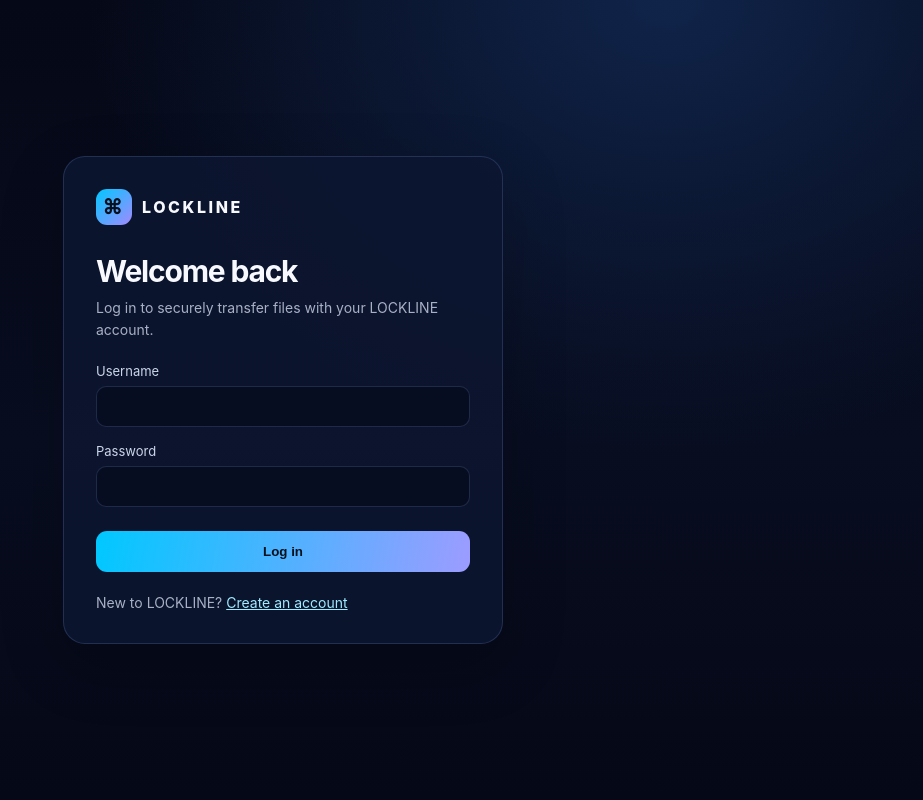
After one commit to yashwanthbantupalli525-beep/lockline, a Flask app: page /login in a window 1280 px wide. The commit adds this page. Shown: the whole page, without its empty margins (357-1280 px from the left). Run offline with Flask 3, Linux system fonts and the light colour scheme; some libraries are stand-ins or nearby versions.

Commit message:
Add LOCKLINE user authentication
Co-authored-by: Copilot <223556219+Copilot@users.noreply.github.com>

```diff
--- a/app.py
+++ b/app.py
@@ -1,23 +1,86 @@
+import json
 import os
-import json
+import re
+import sqlite3
 import uuid
+from contextlib import contextmanager
 from datetime import datetime, timezone
+from functools import wraps
+from io import BytesIO
 from pathlib import Path
 
-from flask import Flask, render_template, request, redirect, url_for, flash, send_file
+from cryptography.exceptions import InvalidTag
 from cryptography.hazmat.primitives.ciphers.aead import AESGCM
+from flask import (
+    Flask,
+    abort,
+    flash,
+    g,
+    redirect,
+    render_template,
+    request,
+    send_file,
+    session,
+    url_for,
+)
+from flask_wtf.csrf import CSRFProtect
+from werkzeug.security import check_password_hash, generate_password_hash
 from werkzeug.utils import secure_filename
 
 BASE_DIR = Path(__file__).resolve().parent
-STORAGE_DIR = BASE_DIR / "storage"
-KEY_FILE = BASE_DIR / ".lockline_demo_key"
+DATA_DIR = Path(os.environ.get("LOCKLINE_DATA_DIR", BASE_DIR)).resolve()
+STORAGE_DIR = DATA_DIR / "storage"
+KEY_FILE = DATA_DIR / ".lockline_demo_key"
 INDEX_FILE = STORAGE_DIR / "index.json"
-STORAGE_DIR.mkdir(exist_ok=True)
+STORAGE_DIR.mkdir(parents=True, exist_ok=True)
+
+session_secret = os.environ.get("LOCKLINE_FLASK_SECRET")
+if not session_secret or len(session_secret) < 32:
+    raise RuntimeError(
+        "Set LOCKLINE_FLASK_SECRET to a random secret of at least 32 characters."
+    )
 
 app = Flask(__name__)
-app.secret_key = os.environ.get("LOCKLINE_FLASK_SECRET", "change-this-demo-secret")
+app.config.update(
+    SECRET_KEY=session_secret,
+    DATABASE=os.environ.get("LOCKLINE_DATABASE_PATH", str(DATA_DIR / "lockline.sqlite3")),
+    MAX_CONTENT_LENGTH=50 * 1024 * 1024,
+    SESSION_COOKIE_HTTPONLY=True,
+    SESSION_COOKIE_SAMESITE="Lax",
+    SESSION_COOKIE_SECURE=os.environ.get("LOCKLINE_COOKIE_SECURE", "true").lower()
+    == "true",
+)
 MAX_FILE_MB = 50
-app.config["MAX_CONTENT_LENGTH"] = MAX_FILE_MB * 1024 * 1024
+csrf = CSRFProtect(app)
+
+
+@contextmanager
+def get_db_connection():
+    connection = sqlite3.connect(app.config["DATABASE"])
+    connection.row_factory = sqlite3.Row
+    try:
+        with connection:
+            yield connection
+    finally:
+        connection.close()
+
+
+def init_db():
+    database_path = Path(app.config["DATABASE"])
+    database_path.parent.mkdir(parents=True, exist_ok=True)
+    with get_db_connection() as connection:
+        connection.execute(
+            """
+            CREATE TABLE IF NOT EXISTS users (
+                id INTEGER PRIMARY KEY AUTOINCREMENT,
+                username TEXT NOT NULL,
+                username_key TEXT NOT NULL UNIQUE,
+                password_hash TEXT NOT NULL,
+                created_at TEXT NOT NULL
+            )
+            """
+        )
+
 
 def get_demo_key():
     """Create/reuse a local 256-bit AES key for this demonstration."""
@@ -34,6 +97,7 @@ def get_demo_key():
         pass
     return key
 
+
 def read_index():
     if not INDEX_FILE.exists():
         return []
@@ -42,32 +106,163 @@ def read_index():
     except (json.JSONDecodeError, OSError):
         return []
 
+
 def write_index(items):
     INDEX_FILE.write_text(json.dumps(items, indent=2), encoding="utf-8")
+
+
+def login_required(view):
+    @wraps(view)
+    def wrapped(*args, **kwargs):
+        user_id = session.get("user_id")
+        if not isinstance(user_id, int):
+            return redirect(url_for("login"))
+
+        with get_db_connection() as connection:
+            user = connection.execute(
+                "SELECT id, username FROM users WHERE id = ?", (user_id,)
+            ).fetchone()
+        if user is None:
+            session.clear()
+            return redirect(url_for("login"))
+
+        g.user = user
+        return view(*args, **kwargs)
+
+    return wrapped
+
+
+@app.after_request
+def prevent_private_response_caching(response):
+    response.headers["Cache-Control"] = "no-store"
+    return response
+
 
 @app.errorhandler(413)
 def too_large(_error):
     flash(f"File is too large. Maximum size is {MAX_FILE_MB} MB.", "error")
     return redirect(url_for("index"))
 
+
 @app.route("/", methods=["GET"])
+@login_required
 def index():
-    items = sorted(read_index(), key=lambda item: item.get("uploaded_at", ""), reverse=True)
-    return render_template("index.html", files=items, max_file_mb=MAX_FILE_MB)
+    user_id = g.user["id"]
+    files = [
+        item
+        for item in read_index()
+        if item.get("owner_id") == user_id or item.get("recipient_id") == user_id
+    ]
+    files.sort(key=lambda item: item.get("uploaded_at", ""), reverse=True)
+    return render_template(
+        "index.html",
+        files=files,
+        max_file_mb=MAX_FILE_MB,
+        username=g.user["username"],
+    )
+
+
+@app.route("/register", methods=["GET", "POST"])
+def register():
+    if session.get("user_id"):
+        return redirect(url_for("index"))
+
+    if request.method == "POST":
+        username = (request.form.get("username") or "").strip()
+        password = request.form.get("password") or ""
+        if not re.fullmatch(r"[A-Za-z0-9_.-]{3,32}", username):
+            flash(
+                "Username must be 3–32 characters using letters, numbers, '.', '_' or '-'.",
+                "error",
+            )
+            return render_template("register.html"), 400
+        if len(password) < 12 or len(password) > 128:
+            flash("Password must be between 12 and 128 characters.", "error")
+            return render_template("register.html"), 400
+
+        username_key = username.lower()
+        password_hash = generate_password_hash(password)
+        try:
+            with get_db_connection() as connection:
+                connection.execute(
+                    """
+                    INSERT INTO users (username, username_key, password_hash, created_at)
+                    VALUES (?, ?, ?, ?)
+                    """,
+                    (
+                        username,
+                        username_key,
+                        password_hash,
+                        datetime.now(timezone.utc).isoformat(timespec="seconds"),
+                    ),
+                )
+        except sqlite3.IntegrityError:
+            flash("That username is already registered.", "error")
+            return render_template("register.html"), 409
+
+        flash("Account created. Log in to start transferring files.", "success")
+        return redirect(url_for("login"))
+
+    return render_template("register.html")
+
+
+@app.route("/login", methods=["GET", "POST"])
+def login():
+    if session.get("user_id"):
+        return redirect(url_for("index"))
+
+    if request.method == "POST":
+        username_key = (request.form.get("username") or "").strip().lower()
+        password = request.form.get("password") or ""
+        with get_db_connection() as connection:
+            user = connection.execute(
+                "SELECT id, username, password_hash FROM users WHERE username_key = ?",
+                (username_key,),
+            ).fetchone()
+
+        if user is None or not check_password_hash(user["password_hash"], password):
+            flash("Invalid username or password.", "error")
+            return render_template("login.html"), 401
+
+        session.clear()
+        session["user_id"] = user["id"]
+        return redirect(url_for("index"))
+
+    return render_template("login.html")
+
+
+@app.route("/logout", methods=["POST"])
+@login_required
+def logout():
+    session.clear()
+    flash("You have been logged out.", "success")
+    return redirect(url_for("login"))
+
 
 @app.route("/upload", methods=["POST"])
+@login_required
 def upload():
     file = request.files.get("file")
-    sender = (request.form.get("sender") or "Demo Sender").strip()[:80]
-    recipient = (request.form.get("recipient") or "Demo Receiver").strip()[:80]
+    recipient_username = (request.form.get("recipient") or "").strip()
 
     if not file or not file.filename:
         flash("Choose a file before uploading.", "error")
         return redirect(url_for("index"))
 
-    original_name = secure_filename(file.filename)
-    if not original_name:
-        original_name = "uploaded_file"
+    if not re.fullmatch(r"[A-Za-z0-9_.-]{3,32}", recipient_username):
+        flash("Enter the username of a registered recipient.", "error")
+        return redirect(url_for("index"))
+
+    with get_db_connection() as connection:
+        recipient = connection.execute(
+            "SELECT id, username FROM users WHERE username_key = ?",
+            (recipient_username.lower(),),
+        ).fetchone()
+    if recipient is None:
+        flash("Recipient must be a registered LOCKLINE user.", "error")
+        return redirect(url_for("index"))
+
+    original_name = secure_filename(file.filename) or "uploaded_file"
     raw = file.read()
     if not raw:
         flash("The selected file is empty.", "error")
@@ -75,34 +270,43 @@ def upload():
 
     file_id = uuid.uuid4().hex[:12]
     nonce = os.urandom(12)
-    # The filename is included as authenticated metadata, so it cannot be silently changed.
     aad = original_name.encode("utf-8")
     ciphertext = AESGCM(get_demo_key()).encrypt(nonce, raw, aad)
     blob_path = STORAGE_DIR / f"{file_id}.lockline"
     blob_path.write_bytes(nonce + ciphertext)
 
     items = read_index()
-    items.append({
-        "id": file_id,
-        "name": original_name,
-        "size": len(raw),
-        "sender": sender or "Demo Sender",
-        "recipient": recipient or "Demo Receiver",
-        "uploaded_at": datetime.now(timezone.utc).isoformat(timespec="seconds"),
-        "status": "Encrypted and stored"
-    })
+    items.append(
+        {
+            "id": file_id,
+            "name": original_name,
+            "size": len(raw),
+            "sender": g.user["username"],
+            "recipient": recipient["username"],
+            "owner_id": g.user["id"],
+            "recipient_id": recipient["id"],
+            "uploaded_at": datetime.now(timezone.utc).isoformat(timespec="seconds"),
+            "status": "Encrypted and stored",
+        }
+    )
     write_index(items)
-    flash(f"'{original_name}' uploaded. The stored file is AES-256-GCM encrypted.", "success")
+    flash(f"'{original_name}' uploaded and encrypted for {recipient['username']}.", "success")
     return redirect(url_for("index"))
 
+
 @app.route("/download/<file_id>", methods=["GET"])
+@login_required
 def download(file_id):
+    if not re.fullmatch(r"[a-f0-9]{12}", file_id):
+        abort(404)
     item = next((entry for entry in read_index() if entry.get("id") == file_id), None)
     if not item:
         flash("File not found.", "error")
         return redirect(url_for("index"))
+    if g.user["id"] not in (item.get("owner_id"), item.get("recipient_id")):
+        abort(404)
 
-    blob_path = STORAGE_DIR / f"{file_id}.lockline"
+    blob_path = STORAGE_DIR / f"{item['id']}.lockline"
     if not blob_path.exists():
         flash("Encrypted file data is missing.", "error")
         return redirect(url_for("index"))
@@ -110,19 +314,31 @@ def download(file_id):
     try:
         blob = blob_path.read_bytes()
         nonce, ciphertext = blob[:12], blob[12:]
-        plaintext = AESGCM(get_demo_key()).decrypt(nonce, ciphertext, item["name"].encode("utf-8"))
-    except Exception:
-        flash("Decryption or integrity verification failed. The file may be damaged or the key may have changed.", "error")
+        plaintext = AESGCM(get_demo_key()).decrypt(
+            nonce, ciphertext, item["name"].encode("utf-8")
+        )
+    except (InvalidTag, OSError, KeyError, ValueError):
+        flash(
+            "Decryption or integrity verification failed. The file may be damaged or the key may have changed.",
+            "error",
+        )
         return redirect(url_for("index"))
 
-    from io import BytesIO
-    return send_file(BytesIO(plaintext), as_attachment=True, download_name=item["name"], mimetype="application/octet-stream")
+    return send_file(
+        BytesIO(plaintext),
+        as_attachment=True,
+        download_name=item["name"],
+        mimetype="application/octet-stream",
+    )
+
 
 @app.route("/health")
 def health():
     return {"app": "LOCKLINE basic prototype", "status": "running", "encryption": "AES-256-GCM for stored files"}
 
+
+init_db()
+
+
 if __name__ == "__main__":
-    # Use 0.0.0.0 to allow devices on the same trusted Wi-Fi to open the demo.
-    # This is HTTP, not production TLS. Use only on a trusted local network.
     app.run(host="0.0.0.0", port=5000, debug=False)
--- a/requirements.txt
+++ b/requirements.txt
@@ -1,4 +1,5 @@
 Flask>=3.0,<4.0
+Flask-WTF>=1.2,<2.0
 cryptography>=42.0
 
 gunicorn
--- /dev/null
+++ b/templates/login.html
@@ -0,0 +1,32 @@
+<!doctype html>
+<html lang="en">
+<head>
+<meta charset="utf-8">
+<meta name="viewport" content="width=device-width, initial-scale=1">
+<meta name="theme-color" content="#050816">
+<title>Log in | LOCKLINE</title>
+<style>
+:root{--panel:#0d1630;--blue:#00c8ff;--text:#f7f9ff;--muted:#a7b0c5;--line:rgba(133,170,255,.18)}
+*{box-sizing:border-box}body{margin:0;min-height:100vh;display:grid;place-items:center;padding:24px;background:radial-gradient(ellipse at 80% 0%,#10244a 0,transparent 40%),linear-gradient(180deg,#050816,#080d20 55%,#050816);color:var(--text);font-family:Inter,system-ui,Segoe UI,sans-serif}
+.auth{width:min(440px,100%);border:1px solid var(--line);background:rgba(13,22,48,.88);border-radius:22px;padding:32px;box-shadow:0 20px 65px rgba(0,0,0,.2)}.brand{display:flex;align-items:center;gap:10px;font-weight:850;letter-spacing:.16em;color:var(--text);text-decoration:none}.mark{display:grid;place-items:center;width:36px;height:36px;border-radius:11px;background:linear-gradient(135deg,var(--blue),#a18aff);color:#06101d;font-size:21px}
+h1{font-size:30px;margin:28px 0 8px;letter-spacing:-.04em}.sub{color:var(--muted);font-size:14px;line-height:1.6;margin:0 0 22px}.field{display:grid;gap:7px;margin:16px 0}.field label{font-size:13px;color:#cbd5e9}.field input{width:100%;background:#070d20;color:var(--text);border:1px solid var(--line);border-radius:10px;padding:12px 13px;outline:none}.field input:focus{border-color:var(--blue)}.btn{width:100%;border:0;border-radius:11px;padding:13px 18px;background:linear-gradient(100deg,var(--blue),#9c9cff);color:#04111c;font-weight:800;cursor:pointer;margin-top:8px}.link{color:#9eeaff}.switch{font-size:14px;color:var(--muted);margin:22px 0 0}.messages{display:grid;gap:10px;margin-bottom:18px}.flash{padding:12px 14px;border-radius:10px;font-size:14px;border:1px solid var(--line);background:#0c1831}.flash.success{border-color:rgba(85,239,176,.3);color:#9ff3cf}.flash.error{border-color:rgba(255,120,130,.35);color:#ffb9c0}
+</style>
+</head>
+<body>
+<main class="auth">
+  <a class="brand" href="{{ url_for('login') }}"><span class="mark">⌘</span><span>LOCKLINE</span></a>
+  <h1>Welcome back</h1>
+  <p class="sub">Log in to securely transfer files with your LOCKLINE account.</p>
+  {% with messages = get_flashed_messages(with_categories=true) %}
+  {% if messages %}<div class="messages">{% for category, message in messages %}<div class="flash {{ category }}">{{ message }}</div>{% endfor %}</div>{% endif %}
+  {% endwith %}
+  <form action="{{ url_for('login') }}" method="post">
+    <input type="hidden" name="csrf_token" value="{{ csrf_token() }}">
+    <div class="field"><label for="username">Username</label><input id="username" name="username" minlength="3" maxlength="32" autocomplete="username" required></div>
+    <div class="field"><label for="password">Password</label><input id="password" type="password" name="password" maxlength="128" autocomplete="current-password" required></div>
+    <button class="btn" type="submit">Log in</button>
+  </form>
+  <p class="switch">New to LOCKLINE? <a class="link" href="{{ url_for('register') }}">Create an account</a></p>
+</main>
+</body>
+</html>
```
Also changed, not shown: templates/index.html (+10 -8 lines), templates/register.html (added, +32 -0 lines), tests/test_auth.py (added, +184 -0 lines), README.md, 1 other file.
